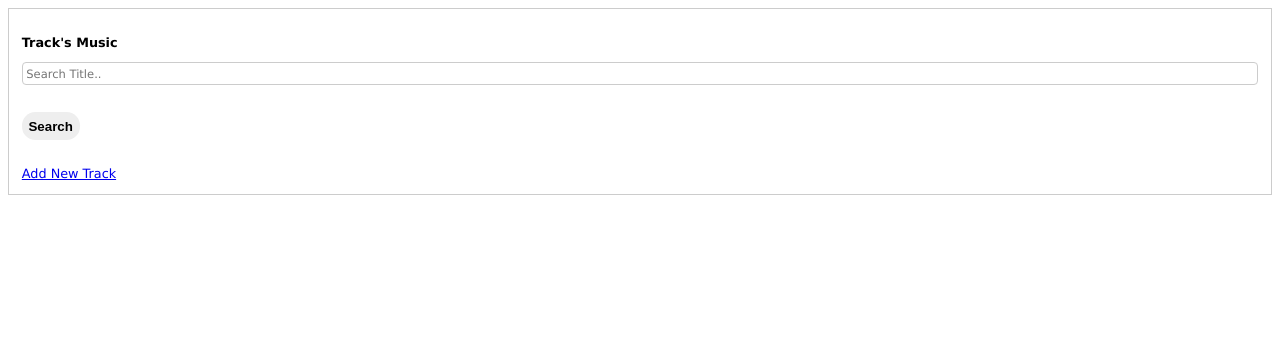
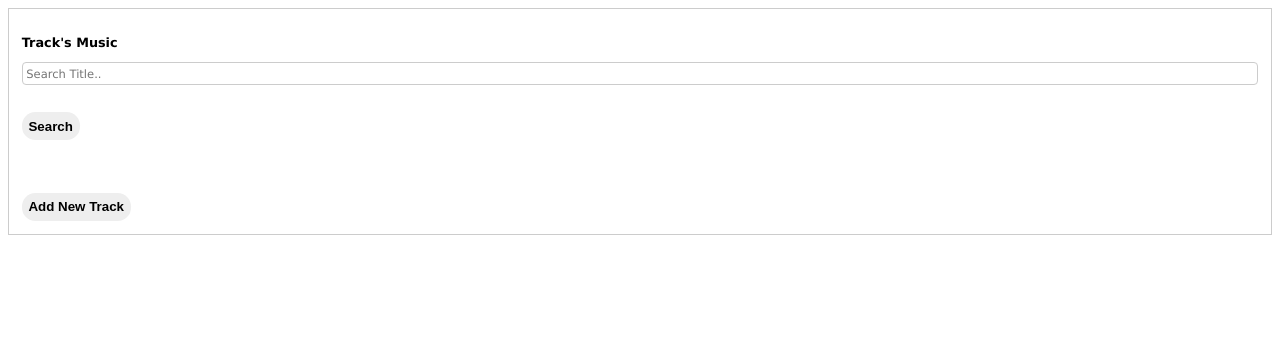
Before and after one commit to priyankgoyal786/pk, a Django app: template templates/show_music_track.html in a window 1280 px wide. Shown: the top 350 px of the page. Run offline with Django 3.2, Linux system fonts and the light colour scheme; the template is opened without the code that fills it, so the values that code supplies are empty; some libraries are stand-ins or nearby versions.

Commit message:
remove conflict and add changes

```diff
--- a/apkapp/views.py
+++ b/apkapp/views.py
@@ -29,9 +29,7 @@ class MusicTrackDetails(View):
         return render(request, 'show_music_track.html', {'get_data': results})
 
 class Add_Music_Details(View):
-    print ">>>>>>>>>"
     def get(self, request):
-        print "hi"
         return render(request, 'add_music_track.html')
         # return HttpResponseRedirect(reverse('add_music_track.ht'))
 
--- a/templates/show_music_track.html
+++ b/templates/show_music_track.html
@@ -126,8 +126,12 @@ input[type=text]:focus {
 </p>
 
 
-<a href="/addmusic/">Add New Track</a>
-
+{#<a>Add New Track</a>#}
+                    <div class="col-md-4">
+                        <button class="btn btn-yellow btn-block" type="submit" id="submit-check">
+                            Add New Track <i class="fa fa-arrow-circle-right"></i>
+                        </button>
+                    </div>
 </form>
 
 </body>
```
Also changed, not shown: 1 other file.
